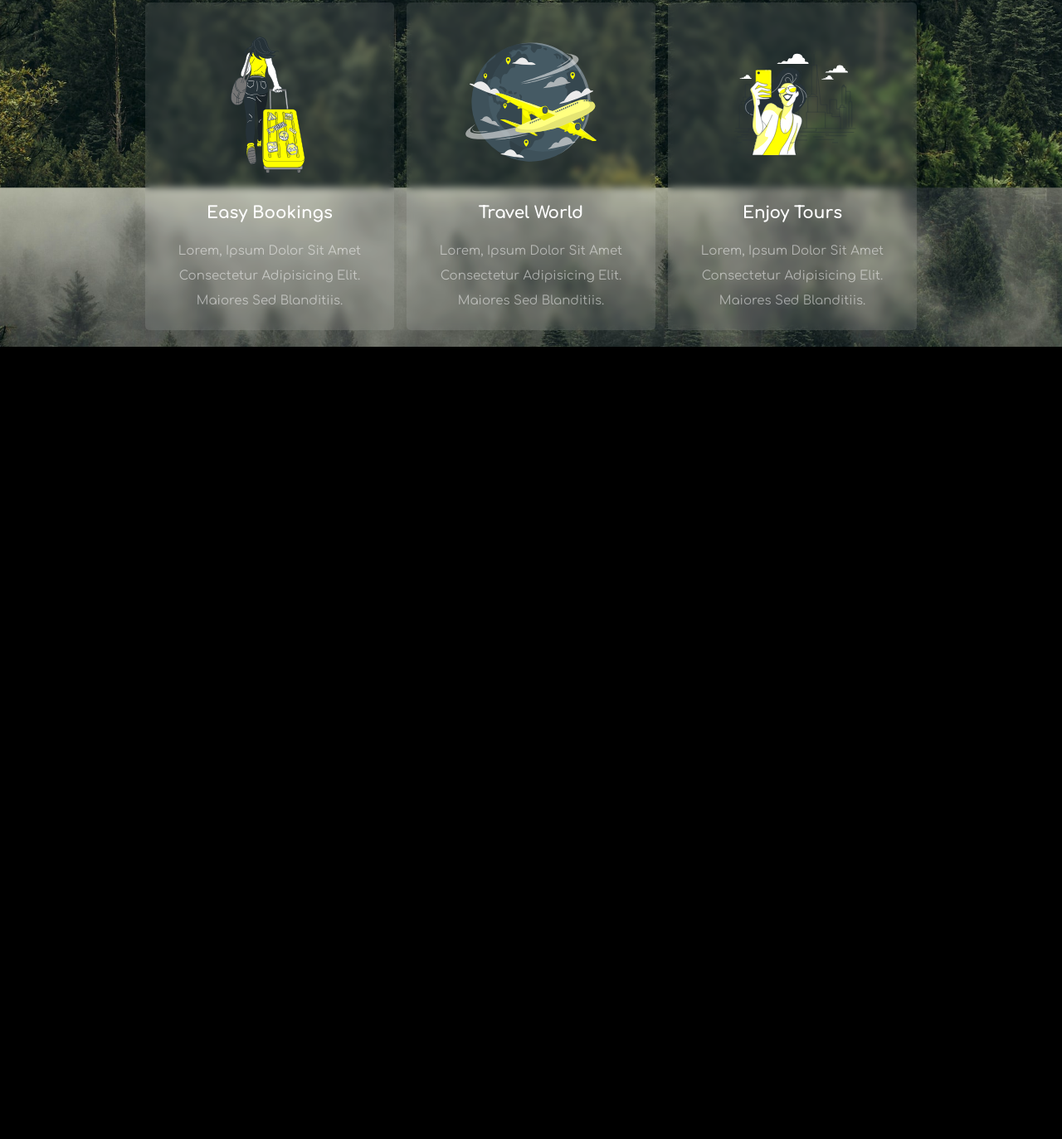
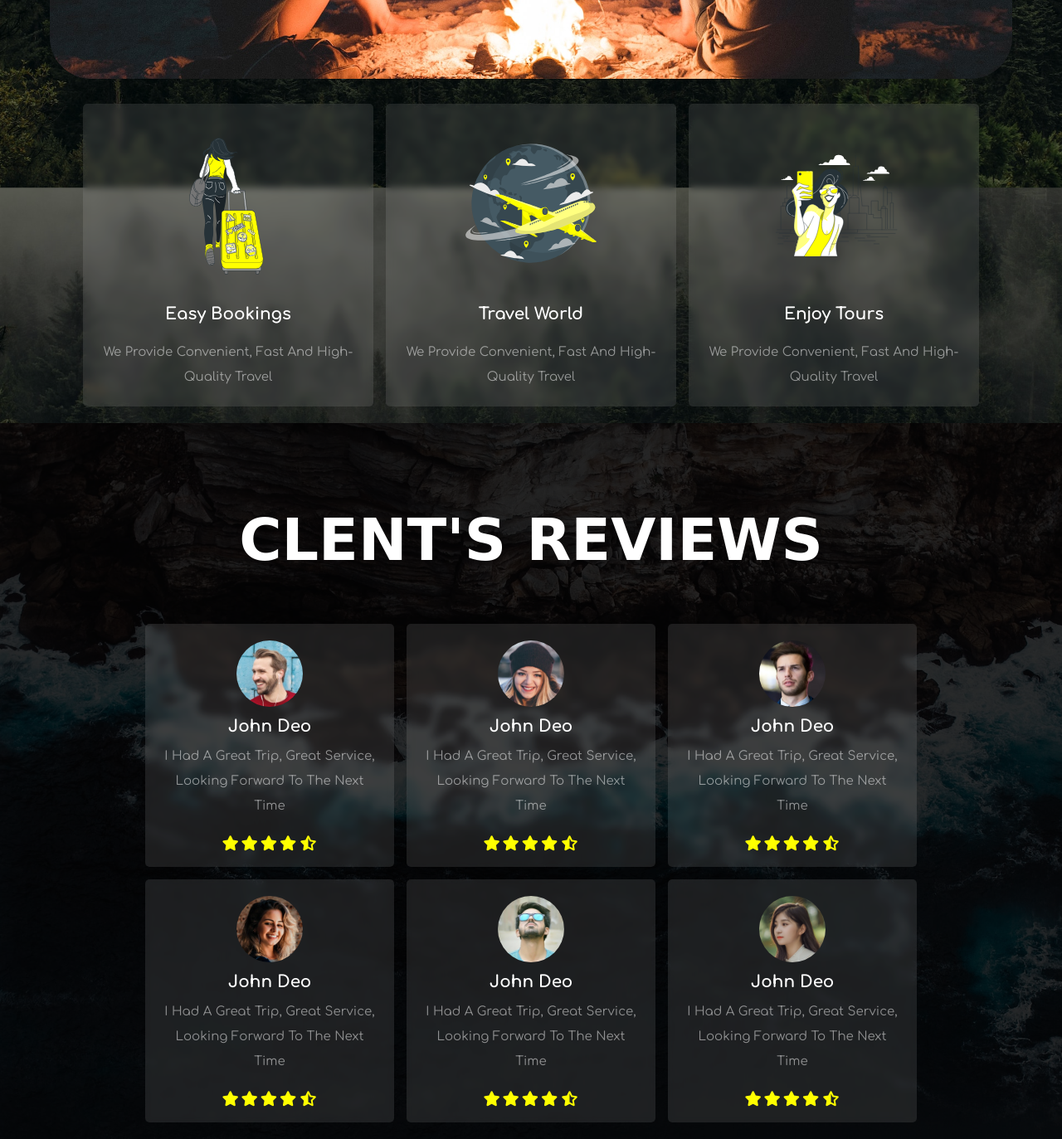
Before and after one commit to Kevin14Tsui/Travel-Website, a plain HTML site: page about.html in a window 1280 px wide. Shown: the part 627-2000 px from the top of the page at 83% size. Before the commit the page ends 1045 px from the top, so only its background shows below. Drawn offline with Linux system fonts and the light colour scheme.

Commit message:
reviews done

```diff
--- a/about.html
+++ b/about.html
@@ -37,12 +37,15 @@
     <!-- header section ends -->
     <!-- about section starts -->
     <div class="container about">
+
+        <h1 class="heading">About us</h1>
+
+
         <section>
             <div class="details">
                 <div class="box">
-                    <h3>wht choose us</h3>
-                    <p>Lorem Ipsum Dolor Sit Amet Consectetur Adipisicing Elit. Aperiam Voluptate Accusantium Repellat
-                        Aliquam Esse Odit Commodi Est Cumque Perferendis Rem Veritatis Minus Aliquid Delectus Eligendi.
+                    <h3>Why choose us</h3>
+                    <p>We provide convenient, fast and high-quality travel
                     </p>
                     <a href="contact.html" class="btn">contact us</a>
                 </div>
@@ -51,19 +54,19 @@
                 <div class="box">
                     <img src="images/about-img-1.svg" alt="">
                     <h3>easy bookings</h3>
-                    <p>Lorem, Ipsum Dolor Sit Amet Consectetur Adipisicing Elit. Maiores Sed Blanditiis.</p>
+                    <p>We provide convenient, fast and high-quality travel</p>
                 </div>
                 <div class="box">
                     <img src="images/about-img-2.svg" alt="">
                     <h3>travel world</h3>
-                    <p>Lorem, Ipsum Dolor Sit Amet Consectetur Adipisicing Elit. Maiores Sed Blanditiis.
+                    <p>We provide convenient, fast and high-quality travel
 
                     </p>
                 </div>
                 <div class="box">
                     <img src="images/about-img-3.svg" alt="">
                     <h3>enjoy tours</h3>
-                    <p>Lorem, Ipsum Dolor Sit Amet Consectetur Adipisicing Elit. Maiores Sed Blanditiis.
+                    <p>We provide convenient, fast and high-quality travel
 
                     </p>
                 </div>
@@ -71,6 +74,101 @@
         </section>
     </div>
     <!-- about section ends -->
+    <!-- reviews section ends -->
+    <div class="container reviews">
+
+        <h1 class="heading">clent's reviews</h1>
+
+        <section class="grid">
+
+            <div class="box">
+                <img src="images/pic-1.png" alt="">
+                <h3>john deo</h3>
+                <p>I had a great trip, great service, looking forward to the next time</p>
+                <div class="stars">
+                    <i class="fas fa-star"></i>
+                    <i class="fas fa-star"></i>
+                    <i class="fas fa-star"></i>
+                    <i class="fas fa-star"></i>
+                    <i class="fas fa-star-half-alt"></i>
+
+                </div>
+            </div>
+
+            <div class="box">
+                <img src="images/pic-2.png" alt="">
+                <h3>john deo</h3>
+                <p>I had a great trip, great service, looking forward to the next time</p>
+                <div class="stars">
+                    <i class="fas fa-star"></i>
+                    <i class="fas fa-star"></i>
+                    <i class="fas fa-star"></i>
+                    <i class="fas fa-star"></i>
+                    <i class="fas fa-star-half-alt"></i>
+
+                </div>
+            </div>
+
+            <div class="box">
+                <img src="images/pic-3.png" alt="">
+                <h3>john deo</h3>
+                <p>I had a great trip, great service, looking forward to the next time</p>
+                <div class="stars">
+                    <i class="fas fa-star"></i>
+                    <i class="fas fa-star"></i>
+                    <i class="fas fa-star"></i>
+                    <i class="fas fa-star"></i>
+                    <i class="fas fa-star-half-alt"></i>
+
+                </div>
+            </div>
+
+            <div class="box">
+                <img src="images/pic-4.png" alt="">
+                <h3>john deo</h3>
+                <p>I had a great trip, great service, looking forward to the next time</p>
+                <div class="stars">
+                    <i class="fas fa-star"></i>
+                    <i class="fas fa-star"></i>
+                    <i class="fas fa-star"></i>
+                    <i class="fas fa-star"></i>
+                    <i class="fas fa-star-half-alt"></i>
+
+                </div>
+            </div>
+
+            <div class="box">
+                <img src="images/pic-5.png" alt="">
+                <h3>john deo</h3>
+                <p>I had a great trip, great service, looking forward to the next time</p>
+                <div class="stars">
+                    <i class="fas fa-star"></i>
+                    <i class="fas fa-star"></i>
+                    <i class="fas fa-star"></i>
+                    <i class="fas fa-star"></i>
+                    <i class="fas fa-star-half-alt"></i>
+
+                </div>
+            </div>
+
+            <div class="box">
+                <img src="images/pic-6.png" alt="">
+                <h3>john deo</h3>
+                <p>I had a great trip, great service, looking forward to the next time</p>
+                <div class="stars">
+                    <i class="fas fa-star"></i>
+                    <i class="fas fa-star"></i>
+                    <i class="fas fa-star"></i>
+                    <i class="fas fa-star"></i>
+                    <i class="fas fa-star-half-alt"></i>
+
+                </div>
+            </div>
+
+        </section>
+    </div>
+    <!-- reviews section ends -->
+
 
     <script src="js/script.js"></script>
 </body>
--- a/css/style.css
+++ b/css/style.css
@@ -59,6 +59,15 @@ section {
     margin: 0 auto;
     max-width: 1200px;
     padding: 2rem;
+}
+
+.heading{
+    font-family: Verdana, Geneva, Tahoma, sans-serif;
+    font-size: 7rem;
+    color: var(--white);
+    text-transform: uppercase;
+    text-align: center;
+    margin-bottom: 4rem;
 }
 
 .btn{
@@ -125,6 +134,7 @@ section {
     background-position: center;
     background-attachment: fixed;
     background-size: cover;
+    background-blend-mode: multiply;
 }
 
 .home .flex{
@@ -176,6 +186,7 @@ section {
     background-position: center;
     background-attachment: fixed;
     background-size: cover;
+    background-blend-mode: multiply;
 }
 
 .about .details{
@@ -220,7 +231,7 @@ section {
 
 .about .grid{
     display: grid;
-    grid-template-columns: repeat(auto-fit,30rem);
+    grid-template-columns: repeat(auto-fit,35rem);
     align-items: flex-start;
     justify-content: center;
     gap:1.5rem;
@@ -262,11 +273,72 @@ section {
 }
 
 
+.reviews {
+    background: url("../images/reviews-bg.jpg") no-repeat rgba(0, 0, 0, .8);
+    background-position: center;
+    background-attachment: fixed;
+    background-size: cover;
+    background-blend-mode: multiply;
+}
+
+.reviews .grid{
+    display: grid;
+    grid-template-columns: repeat(auto-fit, 30rem);
+    align-items: flex-start;
+    justify-content: center;
+    gap: 1.5rem;
+}
+.reviews .grid .box{
+    background-color: var(--light-bg);
+    padding: 2rem;
+    text-align: center;
+    backdrop-filter: blur(.4rem);
+    border-radius: .5rem;
+}
+
+.reviews .grid .box img{
+    height: 8rem;
+    width: 8rem;
+    border-radius: 50%;
+    object-fit: cover;
+    margin-bottom: 1rem;
+}
+
+.reviews .grid .box h3{
+    font-size: 2rem;
+    color: var(--white);
+}
+
+.reviews .grid .box p{
+    padding: 1rem 0;
+    line-height: 2;
+    color: var(--light-white);
+    font-size: 1.5rem;
+}
+
+.reviews .grid .box .stars{
+    margin-top: 1rem;
+}
+
+.reviews .grid .box .stars i{
+    font-size: 1.8rem;
+    color: var(--main-color);
+}
+
+.reviews .grid .box:hover{
+    background-color: var(--light-black);
+}
+
 /* media qeries */
 @media(max-width:991px) {
 
     html {
         font-size: 55%;
+    }
+
+    .heading{
+        font-size: 5rem;
+        margin-bottom: 3rem;
     }
 
 }
@@ -311,6 +383,10 @@ section {
         background-color: var(--light-bg);
     }
 
+    .heading{
+        font-size: 3rem;
+    }
+
 }
 
 @media(max-width:450px) {
@@ -319,4 +395,8 @@ section {
         font-size: 50%;
     }
 
+    .heading{
+        font-size: 2.5rem;
+    }
+
 }
```
